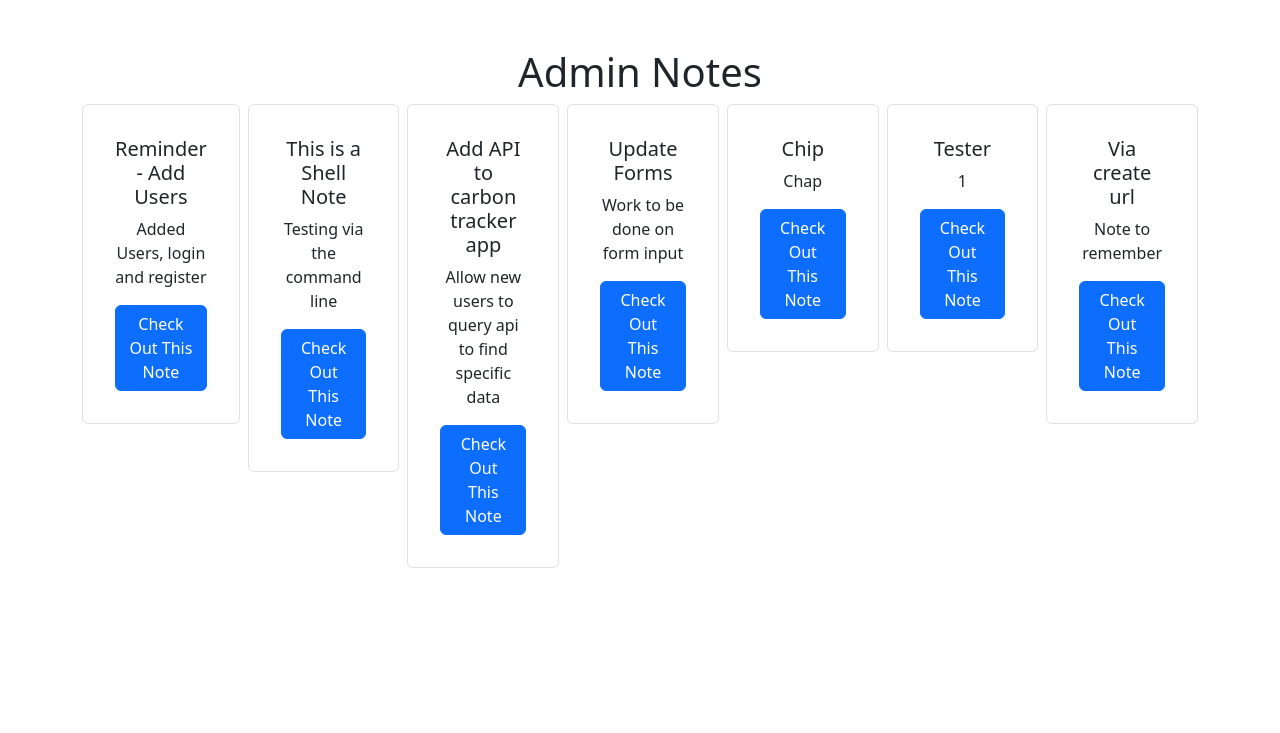
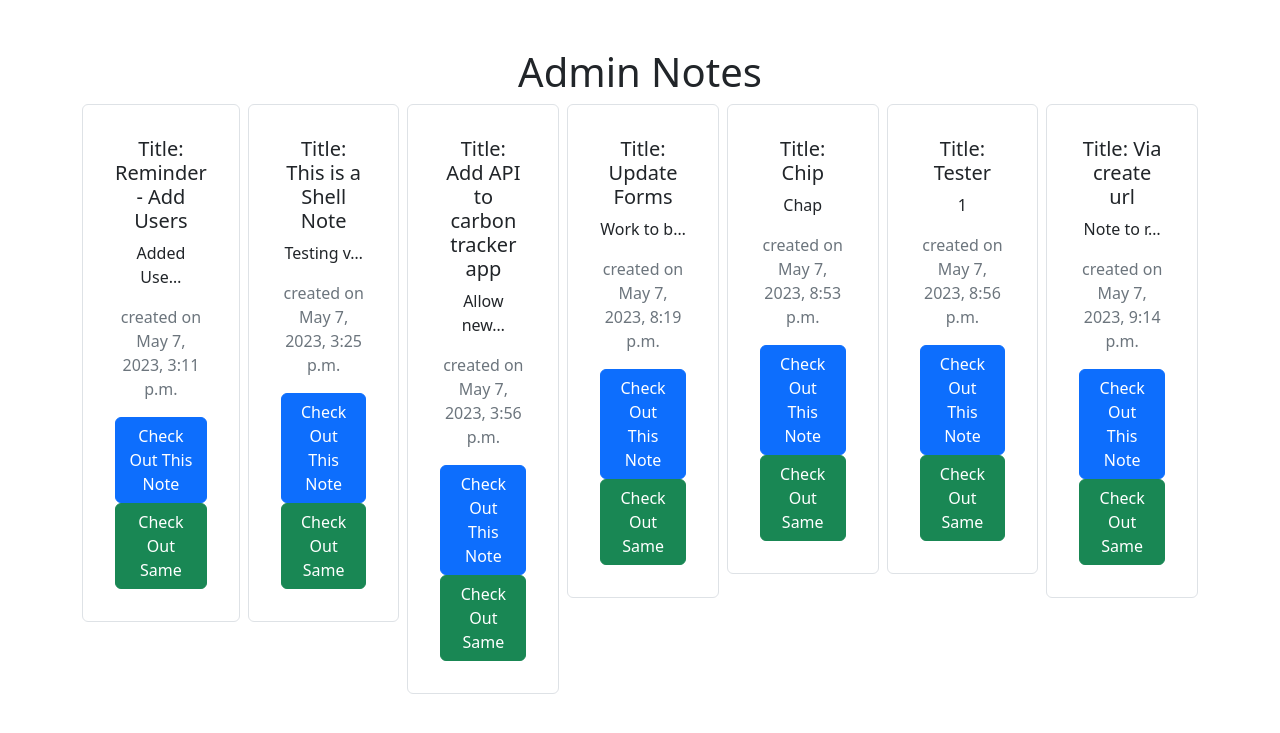
Before and after one commit to NeiloErnesto89/carbonprint, a Django app: page /internal/notes/ in a window 1280 px wide. Shown: the top 733 px of the page. Run offline with Django 4.2, Linux system fonts and the light colour scheme; data comes from the database, SQL or seed files in the repository; both versions use the stored data as it was after the commit.

Commit message:
added notes model and form plus view method that is working to create admin note and save to db

```diff
--- a/notes/templates/notes/notes_list.html
+++ b/notes/templates/notes/notes_list.html
@@ -15,12 +15,15 @@
         <div class="p-3 border card">
 
             <div class="card-body">
-                <h5 class="card-title">{{ note.title }}</h5>
-                <p class="card-text">{{ note.content }}</p>
+                <h5 class="card-title">Title: {{ note.title }}</h5>
+                <p class="card-text">{{ note.content|truncatechars:10 }}</p>
+                <p class="text-muted">created on {{ note.created_at }} </p>
                 <!-- <p class="card-text"><small class="text-muted">{{ note.id }}</small></p> -->
                 <!-- using notes id here to concat to url route to get to specific note object page  -->
                 <!-- https://stackoverflow.com/questions/35382716/django-templates-how-to-concatenate-a-named-url-and-a-string -->
                 <a href="{% url 'notes_list' %}{{note.id}}" type="button" class="btn btn-primary">Check Out This Note</a>
+                <a href="{% url 'notes_detail' pk=note.id %}" type="button" class="btn btn-success">Check Out Same</a>
+
             </div>
         </div>
     </div>
--- a/notes/urls.py
+++ b/notes/urls.py
@@ -5,5 +5,7 @@ from . import views # import notes/views.py
 # same pattern as url routing
 urlpatterns = [
     path("notes/", views.notes_list, name="notes_list"), # name can be used to refer to this url in templates via <a href="{% url 'notes_list' %}">Notes</a>
-    path("notes/<int:pk>", views.notes_detail), # we want to pass in the primary key of the note we want to view e.g. notes/1
+    path("notes/<int:pk>", views.notes_detail, name="notes_detail"), # we want to pass in the primary key of the note we want to view e.g. notes/1
+    path("notes/create/", views.notes_create, name="notes_create"),
+    # path("notes/create", views.NotesCreateView.as_view(), name="notes_create"), # create note with class-base views to test
 ]
--- a/notes/views.py
+++ b/notes/views.py
@@ -1,7 +1,13 @@
-from django.shortcuts import render
+from django.shortcuts import render, redirect, get_object_or_404, reverse # redirect to redirect to another url
 from django.http import Http404 # return correct error msg
 
+# class base views
+from django.views.generic import ListView, DetailView, CreateView, UpdateView, DeleteView
+from django.contrib.auth.decorators import login_required # decorator to restrict access to view
+
 from .models import Notes
+from .forms import NotesForm
+
 
 # we want all the notes info (objects) coming from the database to be avaialble to the template
 def notes_list(request):
@@ -16,3 +22,24 @@ def notes_detail(request, pk):
     except Notes.DoesNotExist: # object doesn't exist
         raise Http404("Note does not exist, please try another")
     return render(request, 'notes/notes_detail.html', {'note': current_note}) # return request, template, context
+
+
+# class NotesCreateView(CreateView):
+#     model = Notes # model we want to create
+#     template_name = 'notes/create_note.html' # template we want to render
+#     fields = ['title', 'content'] # fields we want to display in form
+#     success_url = 'internal/notes' # url we want to redirect to after form submission
+
+# @login_required
+def notes_create(request, pk=None):
+    post = get_object_or_404(Notes, pk=pk) if pk else None
+    if request.method == 'POST':
+        form = NotesForm(request.POST)
+        if form.is_valid():
+            note = form.save(commit=False) # creates object but commit-> false to prevent saving to db
+            note.save()
+            return redirect(notes_detail, pk=note.pk) # invokes method and we pass primary key of note we want to view
+    else:
+        form = NotesForm(instance=post)
+        return render(request, 'notes/notes_form.html', {'form': form})
+    # return render(request, 'notes/create_note.html')
```
Also changed, not shown: notes/forms.py (added, +8 -0 lines), notes/templates/notes/notes_form.html (added, +14 -0 lines), db.sqlite3.
